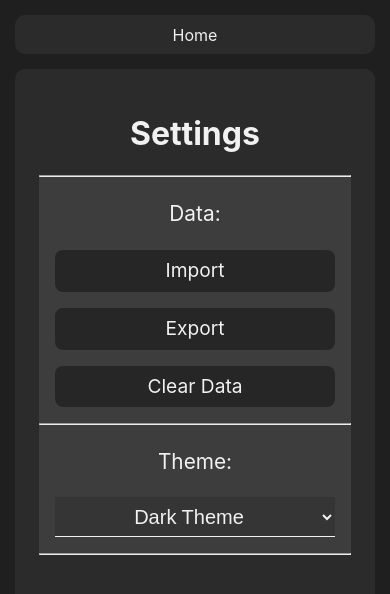
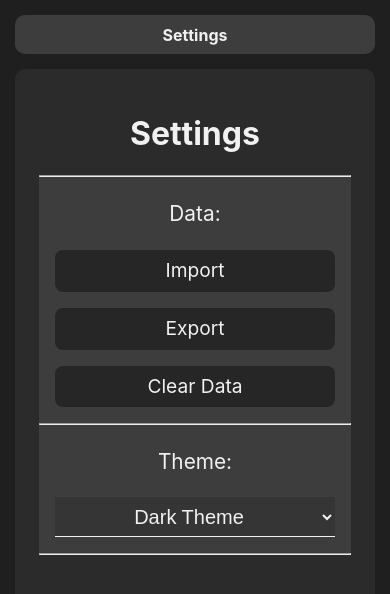
Before and after one commit to Bernhart46/todo-app, a React (Vite) app: page /settings in a window 390 px wide. Shown: the top 594 px of the page. Built offline with nearby package versions, Linux system fonts and the light colour scheme.

Commit message:
Add new way to show the navButton on mobile

```diff
--- a/src/components/navbar-component.tsx
+++ b/src/components/navbar-component.tsx
@@ -14,6 +14,8 @@ import { addNewTodoGroup } from "../store/todo/todo-slice";
 
 const NavbarComponent = () => {
   const navbarRef = useRef<HTMLDivElement>(null);
+  const pathname = window.location.pathname.replace("/", "");
+  const param = pathname === "" ? "home" : pathname;
 
   const [width] = useWindowSize();
   const store = useSelector((store: RootState) => store);
@@ -21,6 +23,21 @@ const NavbarComponent = () => {
 
   const { navbarToggled: isNavbarToggled } = store.visual;
   const todos = store.todo;
+
+  const nonTodoNames = ["home", "settings"];
+  const isErrorPage =
+    !todos.find((x) => x.name === param) && !nonTodoNames.includes(param);
+  console.log(isErrorPage);
+
+  const buttonShowCondition = (name: string) => {
+    if (width >= 992) return true;
+    if (isNavbarToggled) return true;
+    if (param === name) {
+      return true;
+    } else {
+      false;
+    }
+  };
 
   const dispatch = useDispatch<AppDispatch>();
 
@@ -35,12 +52,18 @@ const NavbarComponent = () => {
     dispatch(toggleNavbar());
   };
 
+  const showButtons =
+    width >= 992 ||
+    isNavbarToggled ||
+    (!nonTodoNames.includes(param) && !isNavbarToggled);
+
   return (
     <div
       className={`navbar-component ${
         isNavbarToggled ? "" : "navbar-bottom navbar-right"
       }`}
     >
+      {(buttonShowCondition("home") || isErrorPage) && (
         <NavLink
           className="nav-button"
           to="/"
@@ -49,10 +72,20 @@ const NavbarComponent = () => {
         >
           Home
         </NavLink>
-      <div className="nav-button__container" ref={navbarRef}>
+      )}
+      {showButtons && (
+        <div
+          className="nav-button__container"
+          ref={navbarRef}
+          style={{
+            overflowY: `${isNavbarToggled || width >= 992 ? "auto" : "hidden"}`,
+          }}
+        >
           {[...todos].map((todo, i) => {
             const tIndex = 101 + i;
+            const show = buttonShowCondition(todo.name);
             return (
+              show && (
                 <NavLink
                   className="nav-button"
                   key={todo.name}
@@ -69,10 +102,14 @@ const NavbarComponent = () => {
                 >
                   {todo.name}
                 </NavLink>
+              )
             );
           })}
         </div>
-      <NavbarCreateGroup />
+      )}
+      {(isNavbarToggled || width >= 992) && <NavbarCreateGroup />}
+
+      {buttonShowCondition("settings") && (
         <NavLink
           className="nav-button settings-button"
           to="/settings"
@@ -81,6 +118,7 @@ const NavbarComponent = () => {
         >
           Settings
         </NavLink>
+      )}
     </div>
   );
 };
@@ -94,7 +132,11 @@ const NavbarCreateGroup = () => {
   const dispatch = useDispatch<AppDispatch>();
 
   const submitNewTodo = () => {
-    if (newGroupName === "error" || newGroupName.trim() === "") {
+    const badNames = ["error", "home", "settings"];
+    if (
+      badNames.includes(newGroupName.toLowerCase()) ||
+      newGroupName.trim() === ""
+    ) {
       setIsError(true);
       return;
     }
--- a/src/pages/todo-page.tsx
+++ b/src/pages/todo-page.tsx
@@ -1,8 +1,8 @@
 import { useEffect, useState } from "react";
-import { useDispatch, useSelector } from "react-redux";
+import { useSelector } from "react-redux";
 import { useNavigate, useParams } from "react-router-dom";
 import { TodoComponent } from "../components/todo-component";
-import { AppDispatch, RootState } from "../store";
+import { RootState } from "../store";
 import HRLine from "../components/hr-line";
 import { useGetGroupAmount } from "../utils/hooks";
 
@@ -22,7 +22,6 @@ export type FocusedTodo = {
 export const TodoPage = ({ scrollToBottom }: TodoPageProps) => {
   const { todo } = useParams();
   const navigate = useNavigate();
-  const dispatch = useDispatch<AppDispatch>();
   const groupAmount = useGetGroupAmount();
   const [focusedTodo, setFocusedTodo] = useState<null | FocusedTodo>(null);
 
```
Lines whose indentation alone changed are shown as unchanged.
